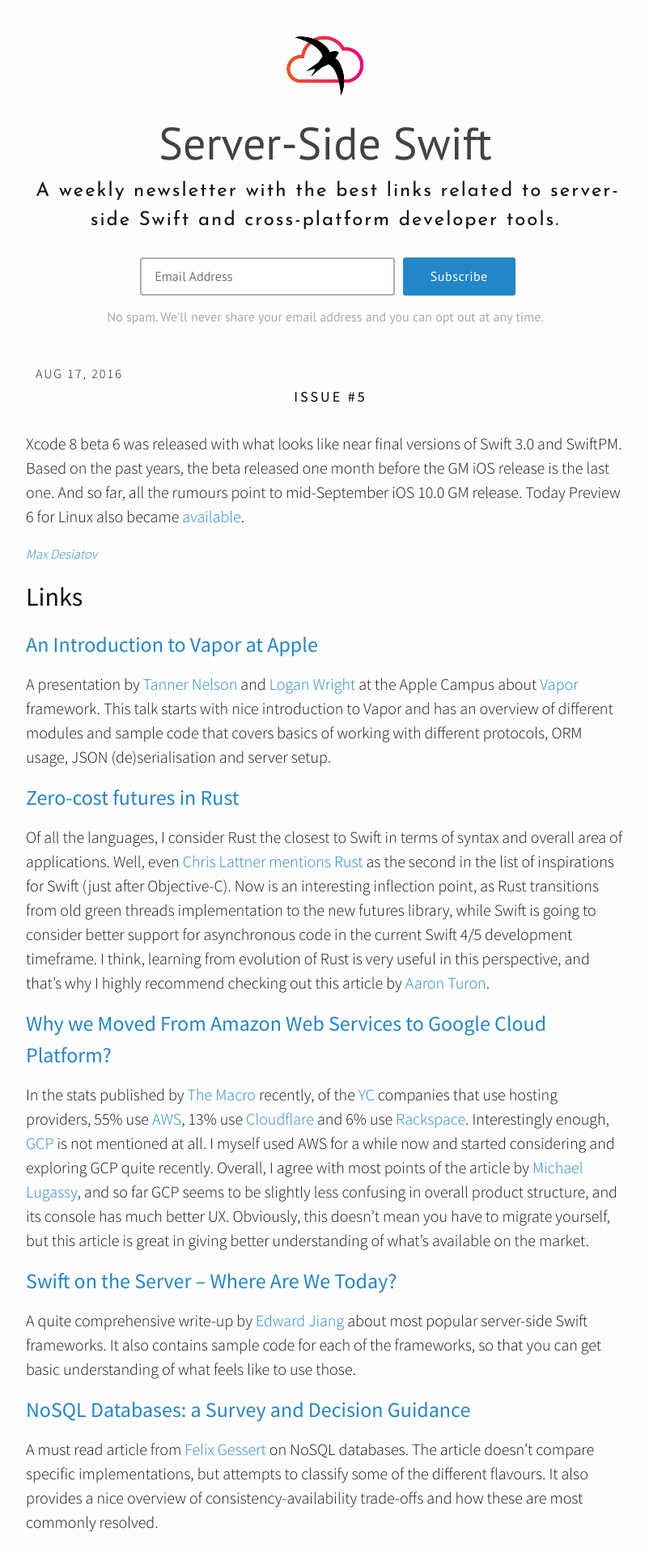
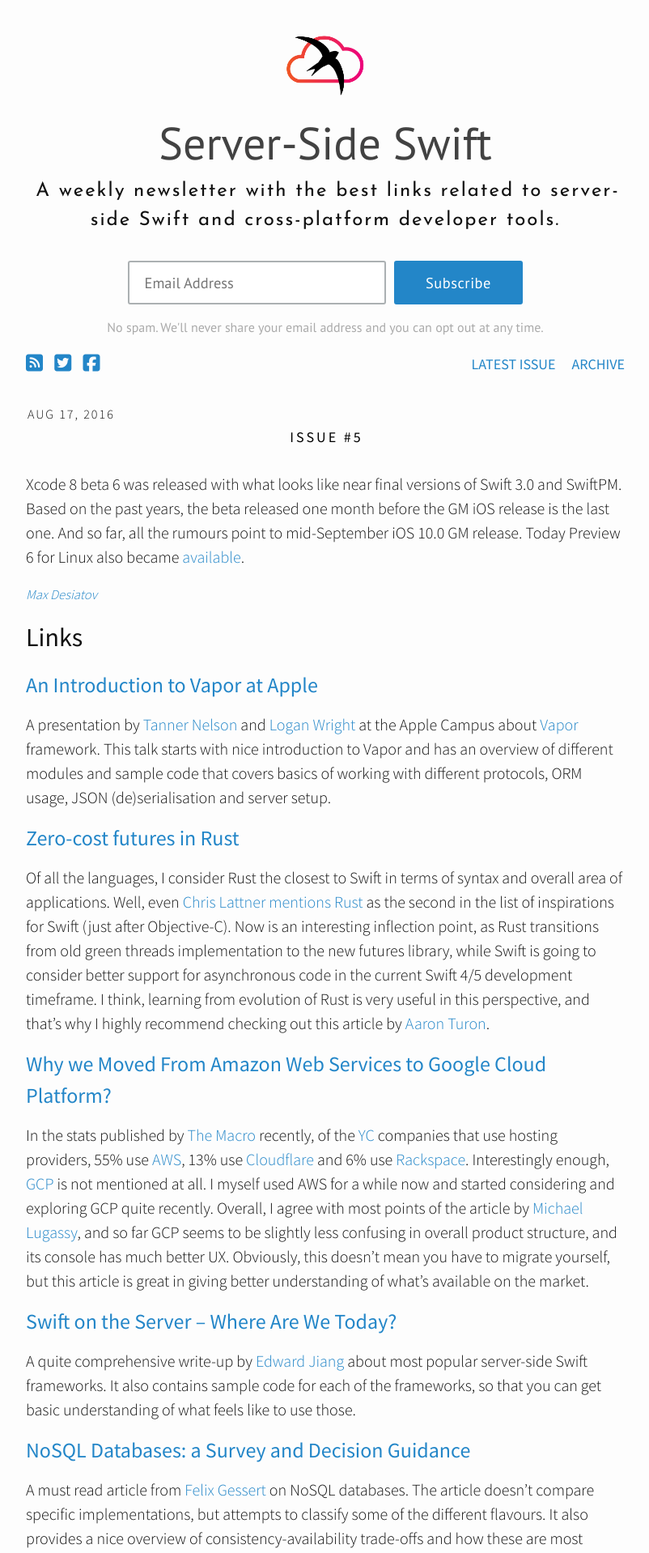
Before and after one commit to ServerSwift/serverswift.tech, a Jekyll site: the page built from index.html, in a window 1280 px wide. Shown: the top 1918 px of the page at 81% size, without its empty margins (238-1040 px from the left). Built offline with Jekyll 4.4.1, drawn with Linux system fonts in a browser that asks for light colours; nearby versions of some CDN libraries.

Commit message:
added social media page links and archive link to the top navigation

```diff
--- a/_includes/head.html
+++ b/_includes/head.html
@@ -20,5 +20,5 @@
 
   <link rel="stylesheet" href="{{ "/css/style.css" | prepend: site.baseurl }}">
   <link rel="canonical" href="{{ page.url | replace:'index.html','' | prepend: site.baseurl | prepend: site.url }}">
-  <link rel="alternate" type="application/rss+xml" title="{{ site.title }}" href="http://feeds.feedburner.com/ServerSideSwift">
+  <link rel="alternate" type="application/rss+xml" title="{{ site.title }}" href="https://feeds.feedburner.com/ServerSideSwift">
 </head>
--- a/_includes/header.html
+++ b/_includes/header.html
@@ -16,8 +16,6 @@
   </center>
 </div>
 <div class="wrapper">
-  <div class="site-navigation">
-
   <!-- Begin MailChimp Signup Form -->
   <div id="mc_embed_signup">
     <form action="//tech.us13.list-manage.com/subscribe/post?u=65e06c19b69a81e5687725bd6&amp;id=118da69b05"
@@ -59,9 +57,26 @@
       </div>
     </form>
   </div>
-  </div>
 
   <div class="nospam">
     No spam. We'll never share your email address and you can opt out at any time.
   </div>
+
+  <div class="navigation">
+    <div class="social-pages">
+      <a href="https://feeds.feedburner.com/ServerSideSwift">
+        <i class="fa fa-rss-square"></i>
+      </a>
+      <a href="https://twitter.com/ServerSideSwift">
+        <i class="fa fa-twitter-square"></i>
+      </a>
+      <a href="https://www.facebook.com/ServerSideSwift">
+        <i class="fa fa-facebook-square"></i>
+      </a>
     </div>
+
+    <div class="site-navigation">
+      <a href="/">Latest Issue</a><a href="/archive">Archive</a>
+    </div>
+  </div>
+</div>
--- a/css/style.scss
+++ b/css/style.scss
@@ -333,7 +333,6 @@
   font-weight: 300;
   letter-spacing: 2px;
   text-indent: 2px;
-  margin-left: 10px;
 }
 
 .postTitle {
@@ -342,7 +341,6 @@
   text-transform: uppercase;
   letter-spacing: 3px;
   text-indent: 3px;
-  margin-left: 10px;
 }
 /**
  * Site header
@@ -398,23 +396,41 @@
   text-indent: 6px;
   font-family: 'Josefin Sans';
 }
-.exclamationMark {
-  padding-left: 2em;
-  padding-right: 2em;
+
+.navigation {
+  justify-content: space-between;
+  display: flex;
+  align-items: center;
+
+  margin-top: 20px;
+}
+
+.social-pages {
+  .fa {
+    margin-right: 10px;
+
+    @include media-query($on-palm) {
+      margin-right: 5px;
+    }
+
+    font-size: 24px;
+  }
+  a {
+    border-bottom: none;
+  }
 }
 
 .site-navigation {
-  color: #aaa;
+  font-family: "Source Sans Pro";
+  font-size: 18px;
   text-transform: uppercase;
-  font-size: 14px;
-  letter-spacing: 2px;
-  text-indent: 6px;
-  font-family: 'Josefin Sans';
-  font-weight: 300;
-  padding-top: 2em;
 
   @include media-query($on-palm) {
-    padding-top: 0.7em;
+    font-size: 16px;
+  }
+
+  a {
+    margin-left: 20px;
   }
 }
 
@@ -495,6 +511,7 @@
     width: calc(100% - (#{$spacing-unit} / 2));
   }
 }
+
 @include media-query($on-palm) {
   .footer-col {
     float: none;
@@ -541,9 +558,13 @@
 
 .archive-item {
   margin-bottom: $spacing-unit;
-  align-items: flex-end;
+  align-items: baseline;
   display: flex;
   flex-direction: row;
+
+  .postDate {
+    margin-left: 10px;
+  }
 }
 
 .post-title {
@@ -663,6 +684,12 @@
 }
 
 #mc_embed_signup {
+  padding-top: 2em;
+
+  @include media-query($on-palm) {
+    padding-top: 0.7em;
+  }
+
   border: none;
   text-align: center;
   width: 100%;
@@ -728,7 +755,7 @@
     }
     .button {
       width: 100%;
-      margin: .7em 0 .5em 0.4em;
+      margin: .7em .2em .5em 0em;
     }
   }
 
```
Also changed, not shown: 1 other file. Lines whose indentation alone changed are shown as unchanged.
